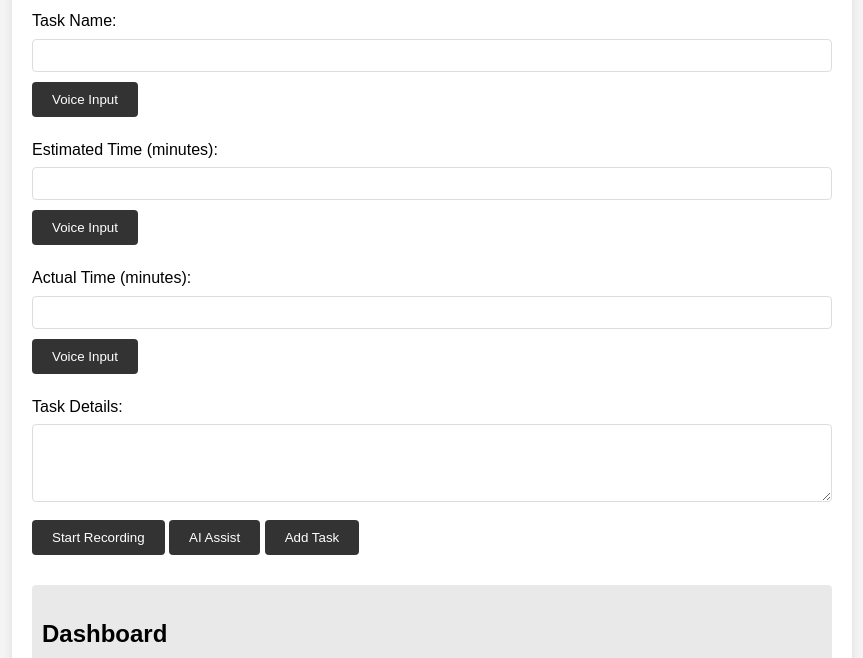
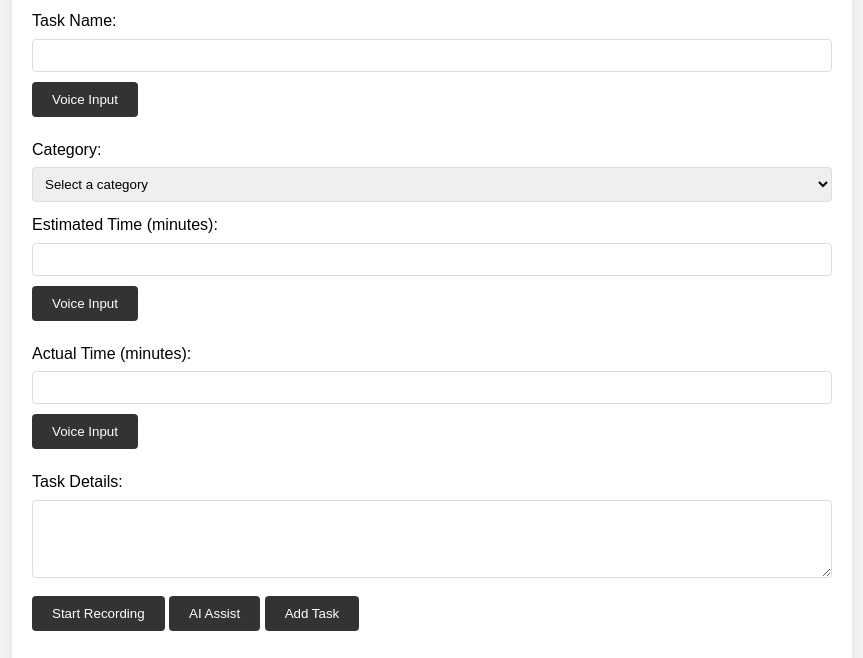
Before and after one commit to MedhaDC/Voice-to-text-try, a plain HTML site: page index.html in a window 1280 px wide. Shown: the part 126-784 px from the top of the page, without its empty margins (208-1071 px from the left). Drawn offline with Linux system fonts and the light colour scheme.

Commit message:
Update index.html

```diff
--- a/index.html
+++ b/index.html
@@ -28,7 +28,7 @@
       display: block;
       margin-top: 10px;
     }
-    input[type="text"], input[type="number"], textarea {
+    input[type="text"], input[type="number"], textarea, select {
       width: 100%;
       padding: 8px;
       margin-top: 5px;
@@ -65,6 +65,15 @@
       <input type="text" id="taskName" required>
       <button type="button" id="voiceTaskName">Voice Input</button>
 
+      <label for="category">Category:</label>
+      <select id="category" required>
+        <option value="">Select a category</option>
+        <option value="work">Work</option>
+        <option value="personal">Personal</option>
+        <option value="study">Study</option>
+        <option value="other">Other</option>
+      </select>
+
       <label for="estimatedTime">Estimated Time (minutes):</label>
       <input type="number" id="estimatedTime" required>
       <button type="button" id="voiceEstimatedTime">Voice Input</button>
@@ -96,11 +105,12 @@
     document.getElementById('taskForm').addEventListener('submit', function(e) {
       e.preventDefault();
       const taskName = document.getElementById('taskName').value;
+      const category = document.getElementById('category').value;
       const estimatedTime = parseInt(document.getElementById('estimatedTime').value);
       const actualTime = parseInt(document.getElementById('actualTime').value);
       const taskDetails = document.getElementById('taskDetails').value;
 
-      tasks.push({ taskName, estimatedTime, actualTime, taskDetails });
+      tasks.push({ taskName, category, estimatedTime, actualTime, taskDetails });
       updateDashboard();
       this.reset();
     });
```
